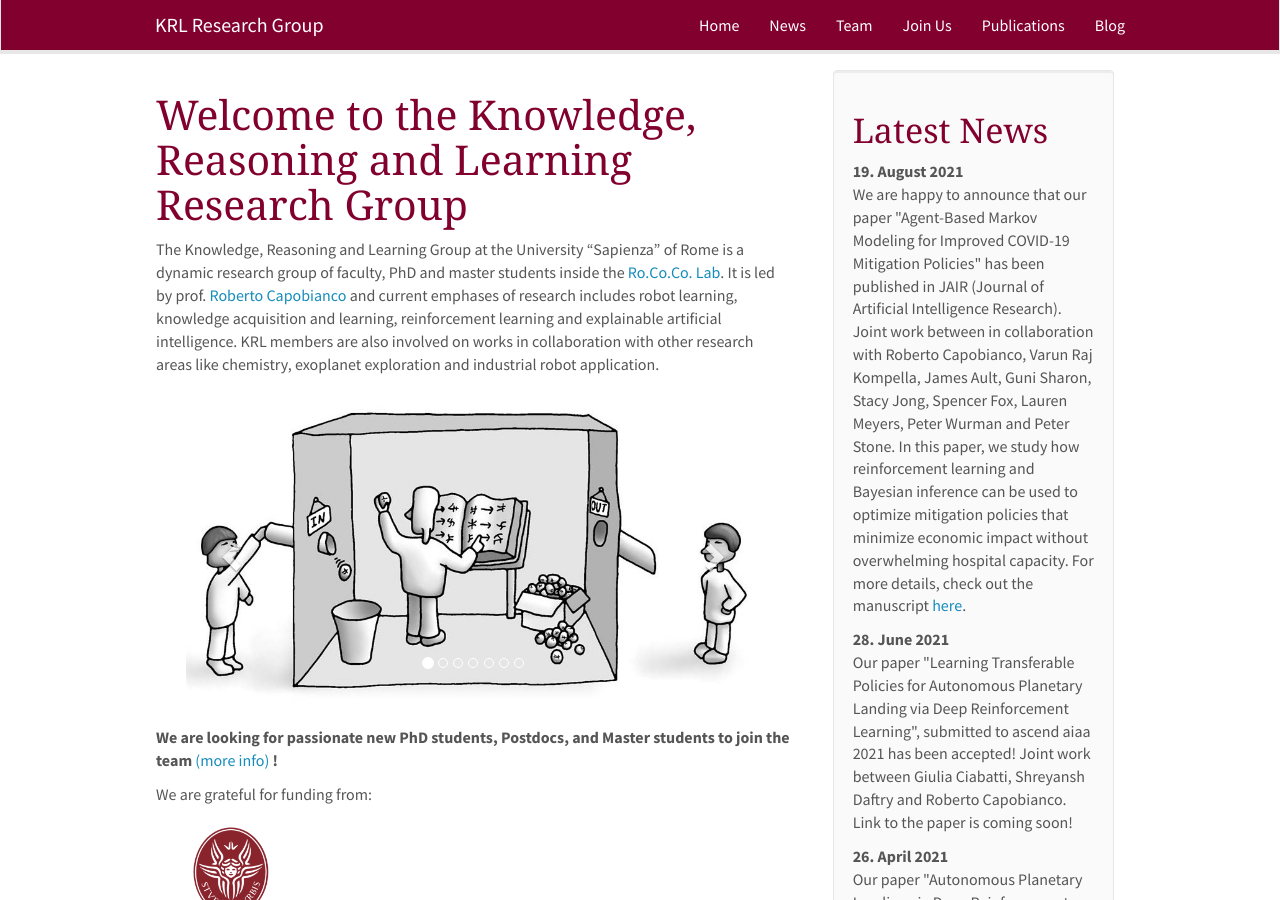
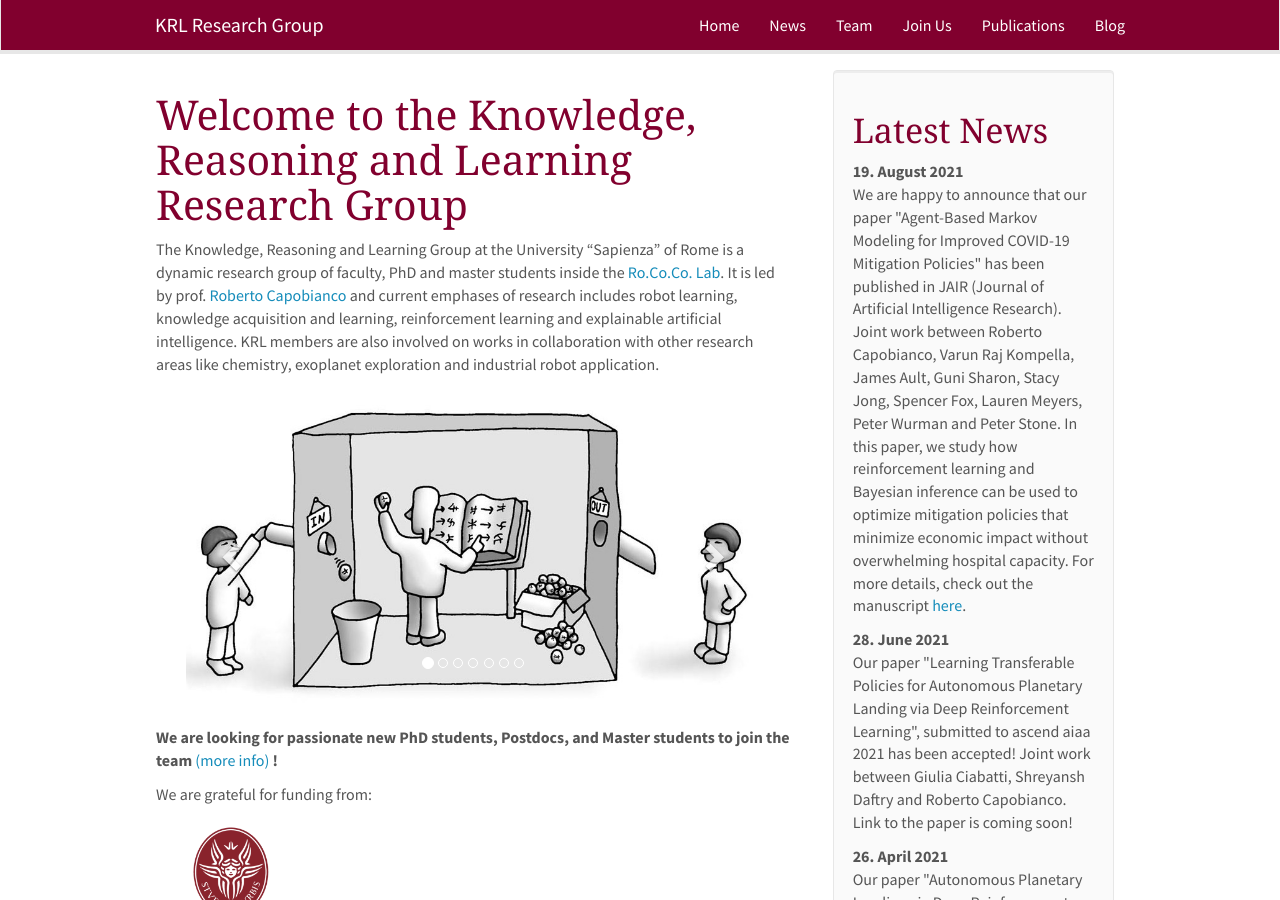
Before and after one commit to KRLGroup/krlgroup.github.io, a Jekyll site: the page built from _pages/home.md, in a window 1280 px wide and 900 px high. Built offline with Jekyll 4.4.1, drawn with Linux system fonts in a browser that asks for light colours; nearby versions of some CDN libraries.

Commit message:
fixed typos

```diff
--- a/_data/news.yml
+++ b/_data/news.yml
@@ -1,5 +1,5 @@
 - date: 19. August 2021
-  headline: 'We are happy to announce that our paper "Agent-Based Markov Modeling for Improved COVID-19 Mitigation Policies" has been published in JAIR (Journal of Artificial Intelligence Research). Joint work between in collaboration with Roberto Capobianco,  Varun Raj Kompella, James Ault, Guni Sharon, Stacy Jong, Spencer Fox, Lauren Meyers, Peter Wurman and Peter Stone. In this paper, we study how reinforcement learning and Bayesian inference can be used to optimize mitigation policies that minimize economic impact without overwhelming hospital capacity. For more details, check out the manuscript <a href="https://jair.org/index.php/jair/article/view/12632">here</a>.'
+  headline: 'We are happy to announce that our paper "Agent-Based Markov Modeling for Improved COVID-19 Mitigation Policies" has been published in JAIR (Journal of Artificial Intelligence Research). Joint work between Roberto Capobianco,  Varun Raj Kompella, James Ault, Guni Sharon, Stacy Jong, Spencer Fox, Lauren Meyers, Peter Wurman and Peter Stone. In this paper, we study how reinforcement learning and Bayesian inference can be used to optimize mitigation policies that minimize economic impact without overwhelming hospital capacity. For more details, check out the manuscript <a href="https://jair.org/index.php/jair/article/view/12632">here</a>.'
 
 - date: 28. June 2021
   headline: 'Our paper "Learning Transferable Policies for Autonomous Planetary Landing via Deep Reinforcement Learning", submitted to ascend aiaa 2021 has been accepted!
```
